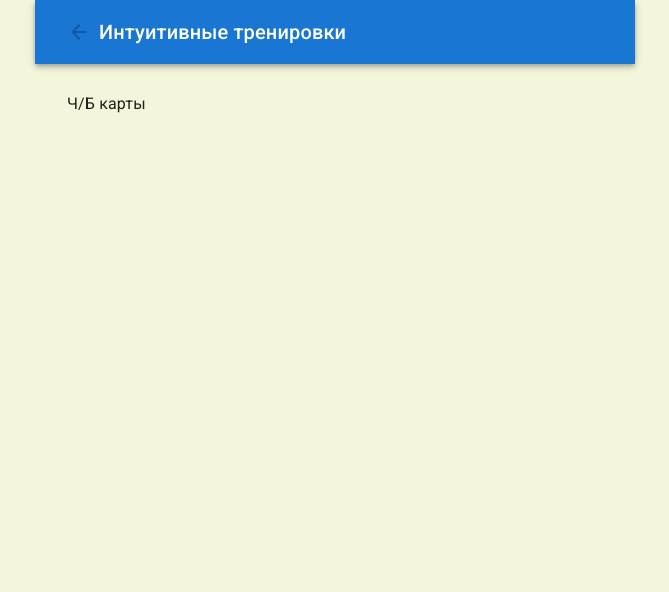
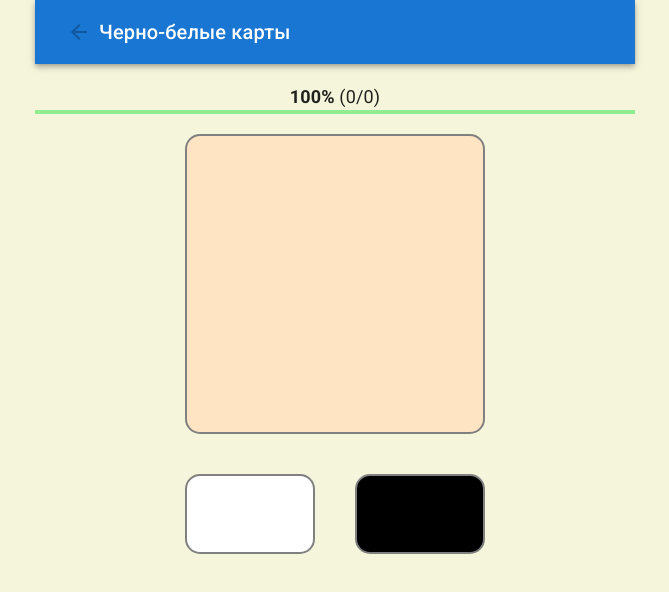
Before and after one commit to viterobk/intuition-training, a React (Create React App) app: page /#/bwc in a window 1280 px wide. Before the commit this address led to /#/. Shown: the top 592 px of the page, without its empty margins (305-974 px from the left). Built offline with nearby package versions, Linux system fonts and the light colour scheme.

Commit message:
Some improvements

```diff
--- a/src/Components/BWCards.css
+++ b/src/Components/BWCards.css
@@ -2,22 +2,22 @@
   display: flex;
   justify-content: center;
 }
-
-.bwc .bwc-container>div {
-  width: 100%;
+.bwc .bwc-info {
+  font-size: large;
+  margin-top: 20px;
 }
 
-.bwc-container-right {
-  height: 280px;
-  margin-top: 20px;
-  display: flex;
-  justify-content: center;
-  align-items: center;
+.bwc .MuiLinearProgress-colorPrimary {
+  background-color:tomato
+}
+
+.bwc .MuiLinearProgress-barColorPrimary {
+  background-color: lightgreen;
 }
 
 .bwc .bwc-result {
-  width: 280px;
-  height: 280px;
+  width: 300px;
+  height: 300px;
   border: 2px solid gray;
   border-radius: 15px;
   background-color: bisque;
@@ -39,7 +39,7 @@
 
 .bwc .control-buttons .bwc-button {
   display: flex;
-  width: 120px;
+  width: 130px;
   height: 80px;
   border: 2px solid gray;
   border-radius: 15px;
--- a/src/Components/BWCards.tsx
+++ b/src/Components/BWCards.tsx
@@ -35,22 +35,14 @@ export default function() {
 
   return <div className='bwc'>
     <TopBar text='Черно-белые карты'/>
-    <div className='bwc-container'>
-      <div className='bwc-container-left'>&nbsp;</div>
-      <div className='bwc-container-center'>
-        <div id='result' className={`bwc-result ${showResult ? resultClass : ''}`}>&nbsp;</div>
-        <div className='control-buttons'>
-          <div id='btn-black' className='bwc-button bwc-button-white' onClick={() => displayResult(false)}>&nbsp;</div>
-          <div id='btn-white' className='bwc-button bwc-button-black' onClick={() => displayResult(true)}>&nbsp;</div>
-        </div>
-      </div>
-      <div className='bwc-container-right'>
-        <Typography variant='h6'>
-          {`${resultPercent}%`}<br/>
-          {`(${correctAnswers}/${totalAnswers})`}
-        </Typography>
+    <div className='bwc-info'><b>{`${resultPercent}%`}</b> <span>{`(${correctAnswers}/${totalAnswers})`}</span></div>
+    <LinearProgress variant='determinate' value={resultPercent}/>
+    <div className='bwc-container-center'>
+      <div id='result' className={`bwc-result ${showResult ? resultClass : ''}`}>&nbsp;</div>
+      <div className='control-buttons'>
+        <div id='btn-black' className='bwc-button bwc-button-white' onClick={() => displayResult(false)}>&nbsp;</div>
+        <div id='btn-white' className='bwc-button bwc-button-black' onClick={() => displayResult(true)}>&nbsp;</div>
       </div>
     </div>
-
   </div>
 }
```
